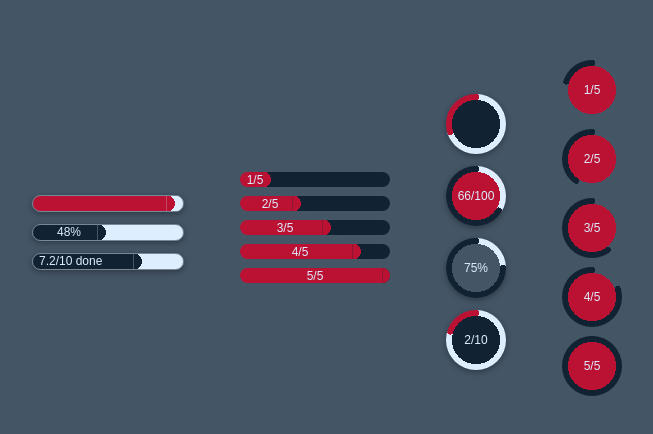
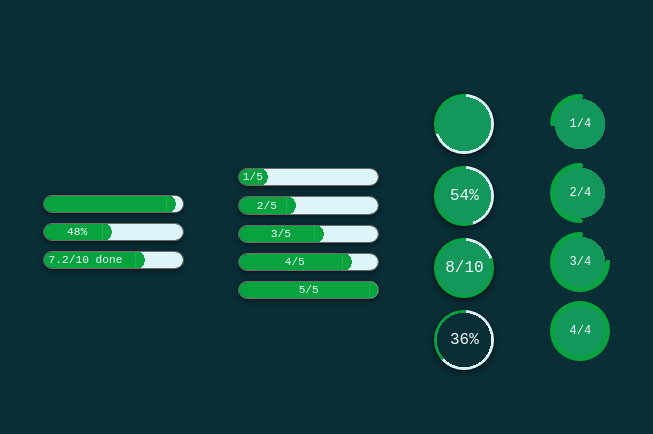
Before and after one commit to refusado/progress.css, a website: page src/test.html in a window 1280 px wide. Shown: the part 168-602 px from the top of the page, without its empty margins (313-966 px from the left). Drawn offline with Linux system fonts and the light colour scheme.

Commit message:
improve view and tests + small code improvements

```diff
--- a/src/progress.css
+++ b/src/progress.css
@@ -1,20 +1,24 @@
+/* DEFAULT STYLES */
 :root {
   --pss-value: 65;
-  --pss-left: #123;
-  --pss-right: #def;
-  --pss-center: #b13;
-  --pss-width: .5em;
+  --pss-left: #08a33e;
+  --pss-right: #DDF4F9;
+  --pss-center: #14975a;
+  --pss-width: .4em;
+  color: #f1fcfe;
+  background-color: #0A2E36;
+  font-family: 'Courier New', Courier, monospace;
 }
 
+/* HORIZONTAL BARS */
 .pss-bar, .pss-bars > * {
   display: flex;
   position: relative;
   width: 12em;
-  height: 1.25em;
-  padding-left: .5em;
+  height: 1.45em;
+  padding-left: .45em;
   border-radius: 10em;
-  font-size: .75em;
-  color: #def;
+  font-size: .7em;
   align-items: center;
   overflow: hidden;
 
@@ -26,6 +30,7 @@
   );
 }
 
+/* HORIZONTAL BAR ROUNDED */
 .pss-bar::before, .pss-bars > *::before {
   position: absolute;
   height: 100%;
@@ -43,6 +48,7 @@
   transform: translateX(-50%);
 }
 
+/* HORIZONTAL BARS LABEL */
 .pss-bar::after,
 .pss-bars > *::after {
   display: flex;
@@ -50,16 +56,13 @@
   height: 100%;
   top: 0;
   left: 100%;
-  color: #def;
   align-items: center;
-}
-
-.pss-bar::after, .pss-bars > *::after {
   content: attr(aria-label);
   left: calc((100% * (min(var(--pss-value), 100) / 100) / 2));
   transform: translateX(-50%);
 }
 
+/* RADIAL BARS */
 .pss-rad, .pss-rads > * {
   display: flex;
   position: relative;
@@ -82,6 +85,7 @@
     );
 }
 
+/* RADIAL BARS ROUNDED START */
 .pss-rad::before,
 .pss-rad::after,
 .pss-rads > *::before,
@@ -99,6 +103,7 @@
   top: 0;
 }
 
+/* RADIAL BARS ROUNDED END */
 .pss-rad::after, .pss-rads > *::after {
   transform-origin: 50% 100%;
   transform: rotate(calc(360deg / (-100 / min(var(--pss-value), 100))));
--- a/src/styles.css
+++ b/src/styles.css
@@ -4,24 +4,25 @@ body {
   width: 100vw;
   height: 100vh;
   margin: 0;
-  font-family: sans-serif;
-  color: #def;
-  background-color: #456;
   flex-flow: row wrap;
   justify-content: center;
   align-items: center;
   gap: 56px;
 }
 
-.pss-bar {
-  border: 1px solid #789;
-  box-shadow: 0 2px 6px 0 #00000055;
+.pss-bar, .pss-bars > * {
+  outline: 1px solid #847b7bd2;
+  box-shadow: 0 2px 6px 0 #000000a0;
   margin: 12px 0;
 }
 
 .pss-rad {
+  width: 60px;
+  height: 60px;
   margin: 12px 0;
-  box-shadow: 0 2px 6px #00000055;
+  --pss-width: 3px;
+  font-size: 16px;
+  box-shadow: 0 2px 6px 0 #000000a0;
 }
 
 .pss-bars > *, .pss-rads > * {
--- a/src/test.html
+++ b/src/test.html
@@ -7,41 +7,36 @@
   <meta name="viewport" content="width=device-width, initial-scale=1.0" />
   <link rel="stylesheet" href="progress.css" />
   <link rel="stylesheet" href="styles.css" />
-  <title>Testing progress.css</title>
+  <title>Progress CSS - Testing</title>
 </head>
 
 <body>
   <div>
-    <div class="pss-bar" style="--pss-value: 94; --pss-left: #b13"></div>
+    <div class="pss-bar" style="--pss-value: 94"></div>
     <div class="pss-bar" style="--pss-value: 48" aria-label="48%"></div>
-    <div class="pss-bar" style="--pss-value: 72">
-      7.2/10 done
-    </div>
+    <div class="pss-bar" style="--pss-value: 72">7.2/10 done</div>
   </div>
 
-  <div class="pss-bars" style="--pss-left: #b13; --pss-right: #123">
-    <div style="--pss-value: 020" aria-label="1/5"></div>
-    <div style="--pss-value: 040" aria-label="2/5"></div>
-    <div style="--pss-value: 060" aria-label="3/5"></div>
-    <div style="--pss-value: 080" aria-label="4/5"></div>
+  <div class="pss-bars">
+    <div style="--pss-value: 20" aria-label="1/5"></div>
+    <div style="--pss-value: 40" aria-label="2/5"></div>
+    <div style="--pss-value: 60" aria-label="3/5"></div>
+    <div style="--pss-value: 80" aria-label="4/5"></div>
     <div style="--pss-value: 100" aria-label="5/5"></div>
   </div>
 
   <div>
-    <div class="pss-rad" style="--pss-value: 30; --pss-left: #b13; --pss-center: #123"></div>
-    <div class="pss-rad" style="--pss-value: 66">66/100</div>
-    <div class="pss-rad" style="--pss-value: 75; --pss-center: #456">75%</div>
-    <div class="pss-rad" style="--pss-value: 20; --pss-left: #b13; --pss-center: #123">
-      2/10
-    </div>
+    <div class="pss-rad" style="--pss-value: 30"></div>
+    <div class="pss-rad" style="--pss-value: 54">54%</div>
+    <div class="pss-rad" style="--pss-value: 80">8/10</div>
+    <div class="pss-rad" style="--pss-value: 36; --pss-center: #0A2E36">36%</div>
   </div>
 
   <div class="pss-rads" style="--pss-right: transparent">
-    <div style="--pss-value: 20">1/5</div>
-    <div style="--pss-value: 40">2/5</div>
-    <div style="--pss-value: 60">3/5</div>
-    <div style="--pss-value: 80">4/5</div>
-    <div style="--pss-value: 100">5/5</div>
+    <div style="--pss-value: 25">1/4</div>
+    <div style="--pss-value: 50">2/4</div>
+    <div style="--pss-value: 75">3/4</div>
+    <div style="--pss-value: 100">4/4</div>
   </div>
 </body>
 
```
